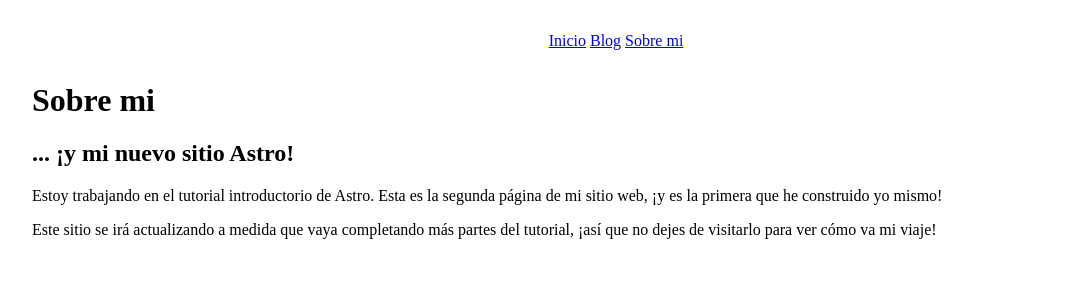
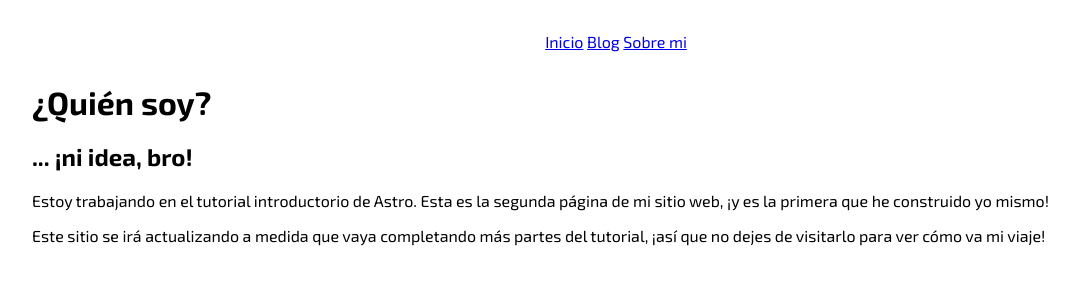
Before and after one commit to RphFede/blog, an Astro site: page /about in a window 1280 px wide. Shown: the whole page, without its empty margins (24-1103 px from the left). Built offline with nearby package versions, Linux system fonts and the light colour scheme; Astro itself is replaced by a stand-in of ours.

Commit message:
adding personalized fonts

```diff
--- a/src/layouts/BaseLayout.astro
+++ b/src/layouts/BaseLayout.astro
@@ -1,16 +1,16 @@
 ---
-import '../styles/global.css'; /* asi se importan los archivos css */
+import '../styles/global.css'; /* asi se importan los archivos css LOCALES */
 ---
 
 <html lang="en">
-	<head>
+	<head> <!-- info no visible de la web -->
 		<meta charset="utf-8" />
 		<link rel="icon" type="image/svg+xml" href="/hicon.svg" />
 		<meta name="viewport" content="width=device-width" />
 		<meta name="generator" content={Astro.generator} />
 		<title>Mi blog</title>
 	</head>
-	<body>
+	<body> <!-- contenido visible de la web -->
 		<header>
 			<nav>
 				<a href="/">Inicio</a>
@@ -19,7 +19,7 @@ import '../styles/global.css'; /* asi se importan los archivos css */
 			</nav>
 		</header>
 		<main>
-			<slot /> <!-- asi se reemplaza el body -->
+			<slot /> <!-- etiqueta necesaria para modificaciones en el layout -->
 		</main>
 	</body>
 </html>
--- a/src/pages/about.astro
+++ b/src/pages/about.astro
@@ -3,8 +3,8 @@ import BaseLayout from '../layouts/BaseLayout.astro';
 ---
 <BaseLayout title="Sobre mi">
     <body>
-        <h1>Sobre mi</h1>
-        <h2>... ¡y mi nuevo sitio Astro!</h2>
+        <h1>¿Quién soy?</h1>
+        <h2>... ¡ni idea, bro!</h2>
 
         <p>Estoy trabajando en el tutorial introductorio de Astro. Esta es la segunda página de mi sitio web, ¡y es la primera que he construido yo mismo!</p>
         <p>Este sitio se irá actualizando a medida que vaya completando más partes del tutorial, ¡así que no dejes de visitarlo para ver cómo va mi viaje!</p>
--- a/src/pages/blog.astro
+++ b/src/pages/blog.astro
@@ -4,7 +4,6 @@ import BaseLayout from '../layouts/BaseLayout.astro';
 <BaseLayout title="Entradas">
     <body>
         <h1>Entradas
-        <h1>Mi blog de Astro aprendizaje</h1>
-        <p>Aquí es donde publicaré sobre mi viaje de aprendizaje Astro.</p>
+        <h2>Aquí es donde publicaré sobre mi viaje de aprendizaje Astro.</h2>
     </body>
 </BaseLayout>
--- a/src/styles/global.css
+++ b/src/styles/global.css
@@ -1,3 +1,9 @@
+@import url('https://fonts.googleapis.com/css2?family=Exo+2:ital,wght@0,100..900;1,100..900&display=swap');
+/* se importa la fuente de google */
+body {
+    font-family: 'Exo 2', sans-serif; /* se aplica la fuente */
+}
+
 header {
     display: flex;
     align-items: center;
```
